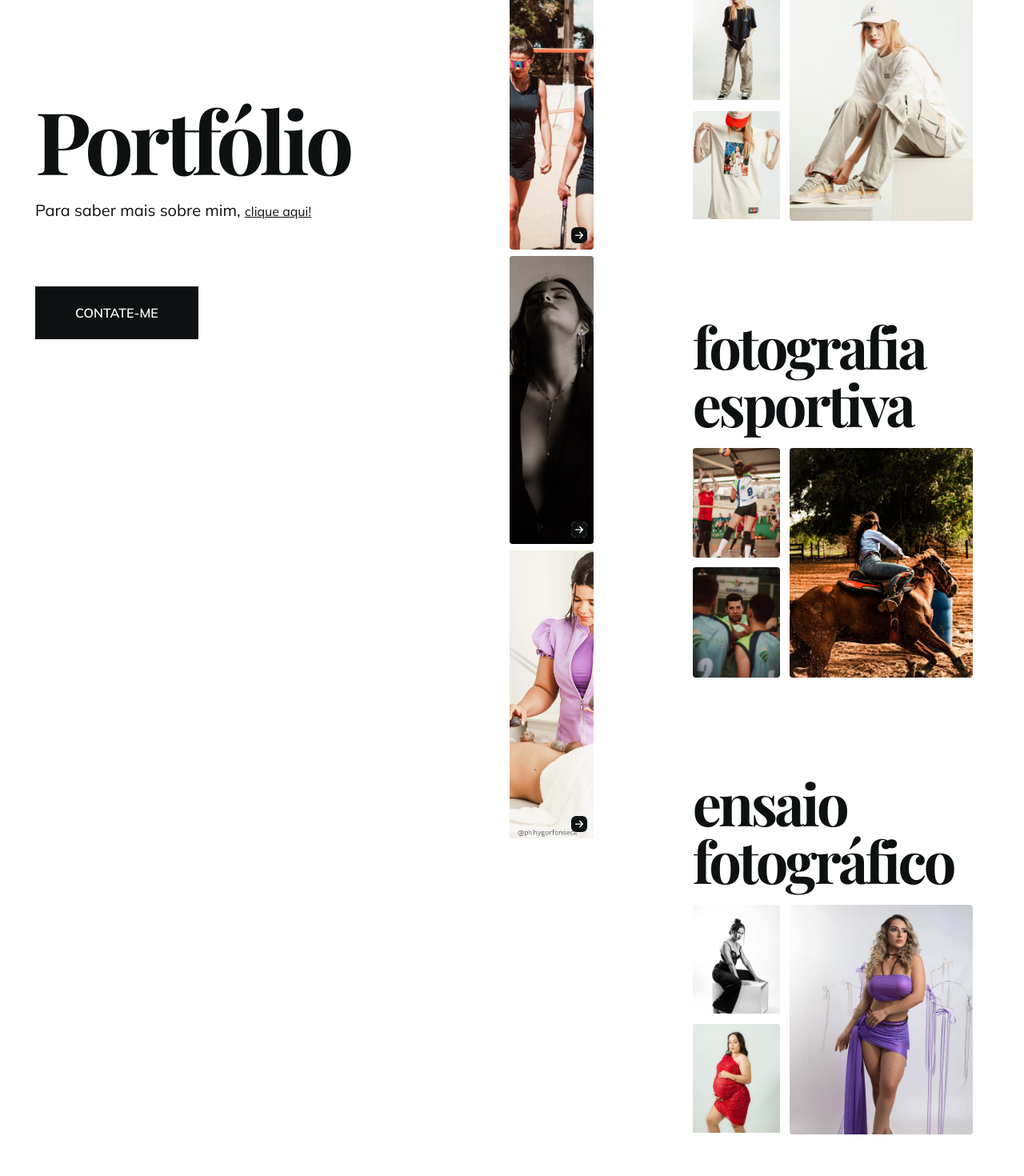
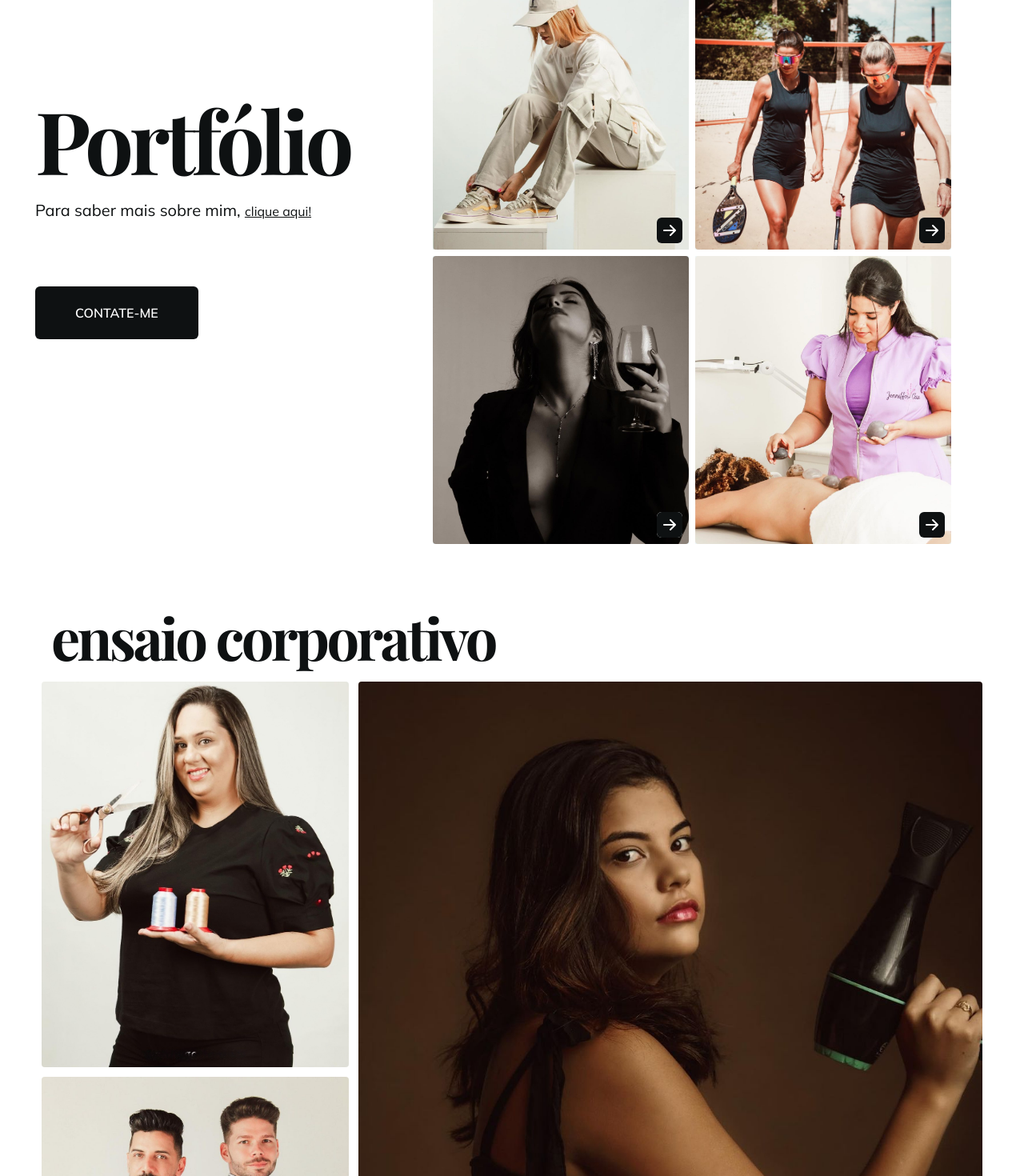
Before and after one commit to dheysson/portfoliohygorfonseca, a React (Create React App) app: page /portfolio in a window 1280 px wide. Shown: the part 140-1610 px from the top of the page at 80% size. Built offline with nearby package versions, Linux system fonts and the light colour scheme; a web font is replaced by a local one.

Commit message:
test purpose

```diff
--- a/src/index.css
+++ b/src/index.css
@@ -8,7 +8,7 @@
   }
 
   .title_grid {
-    @apply grid grid-cols-3 gap-3 pt-0 space-y-0 bg-white lg:space-y-0 lg:grid lg:gap-3 lg:grid-rows-2 m-5;
+    @apply grid grid-cols-3 gap-2 pt-0 space-y-0 bg-white lg:space-y-0 lg:grid lg:gap-3 lg:grid-rows-2 m-2;
   }
 
   .reveal.active {
@@ -43,7 +43,18 @@
     @apply h-screen w-screen;
   }
   .btn {
-    @apply py-[18px] px-[50px] h-[66px] flex items-center justify-center text-base uppercase font-secondary font-semibold bg-primary text-white;
+    @apply rounded-md py-[18px] px-[50px] h-[66px] flex items-center justify-center text-base uppercase font-secondary font-semibold bg-primary text-white;
+  }
+
+
+  * {
+    -webkit-touch-callout: none; /* iOS Safari */
+      -webkit-user-select: none; /* Safari */
+       -khtml-user-select: none; /* Konqueror HTML */
+         -moz-user-select: none; /* Old versions of Firefox */
+          -ms-user-select: none; /* Internet Explorer/Edge */
+              user-select: none; /* Non-prefixed version, currently
+                                    supported by Chrome, Edge, Opera and Firefox */
   }
 
   /* width */
--- a/src/pages/Portfolio.js
+++ b/src/pages/Portfolio.js
@@ -52,6 +52,26 @@ const Portfolio = () => {
 
   window.addEventListener("scroll", reveal);
 
+  // scroll into view
+  document.querySelectorAll('.button').forEach(element => element.addEventListener("click", (ev) => {
+    var id = ev.target.parentNode.parentNode.getAttribute('id');
+    var grids = document.querySelectorAll('.id');
+    switch(id) {
+      case '0':
+        grids[1].firstChild.scrollIntoView();
+         break;
+      case '1':
+        grids[2].firstChild.scrollIntoView();
+        break;
+      case '2':
+        grids[3].firstChild.scrollIntoView();
+        break;
+        case '3':
+        grids[0].firstChild.scrollIntoView();
+        break;
+    }
+  }))
+
   const {mouseEnterHandler, mouseLeaverHandler} = useContext(CursorContext)
   return (
     <motion.section
@@ -60,7 +80,9 @@ const Portfolio = () => {
     exit={{opacity: 0, y: '100%'}}
     transition={transition1}
     className='section'>
-      <div className='container mx-auto h-full relative cursor-pointer'>
+
+      {/* No modo Desktop */}
+      <div className='hidden xl:block container mx-auto h-full relative cursor-pointer'>
         <div className='flex flex-col lg:flex-row h-full items-center
         justify-start gap-x-24 text-center lg:text-left pt-24 lg:pt-36 pb-8'>
           {/* text */}
@@ -82,16 +104,18 @@ const Portfolio = () => {
                   Contate-me
               </Link>
           </motion.div>
-          <i class='BsFillCaretDownFill'></i>
+
           {/* THUMBS*/}
-          <div className='grid grid-rows-2 gap-2 m-2 relative'>
+          <div className='grid grid-cols-2 gap-2 m-2 relative'>
             {/* image */}
             <motion.div
             whileHover={{opacity: '0.5'}}
             className='max-w-[540px] lg:max-w-[320px] h-[420px] lg:h-[360px]
             bg-[#E4E8E5] overflow-hidden'>
               <div className='relative'>
-                <BsFillArrowRightSquareFill className='z-10 m-2 bottom-0 right-0 absolute w-5 h-5 bg-white rounded-md' />
+                <a className='button' id='0'>
+                  <BsFillArrowRightSquareFill className='z-10 m-2 bottom-0 right-0 absolute w-8 h-8 bg-white rounded-md' />
+                </a>
                 <img className='w-[540px] object-top object-cover h-[420px] lg:h-[360px]
                 hover:scale-110 transition-all duration-500 rounded' src={Thumb1} alt=''/>
               </div>
@@ -102,7 +126,157 @@ const Portfolio = () => {
             className='max-w-[540px] lg:max-w-[320px] h-[420px] lg:h-[360px]
              bg-accent overflow-hidden'>
               <div className='relative'>
-                <BsFillArrowRightSquareFill className='z-10 m-2 bottom-0 right-0 absolute w-5 h-5 bg-white rounded-md' />
+                <a className='button' id='1'>
+                  <BsFillArrowRightSquareFill className='z-10 m-2 bottom-0 right-0 absolute w-8 h-8 bg-white rounded-md' />
+                </a>
+                <img className='w-[540px] object-cover h-[420px] lg:h-[360px]
+                hover:scale-110 transition-all duration-500 rounded' src={Thumb2} alt=''/>
+              </div>
+            </motion.div>
+
+            <motion.div
+            whileHover={{opacity: '0.5'}}
+            className='max-w-[540px] lg:max-w-[320px] h-[420px] lg:h-[360px]
+             bg-accent overflow-hidden'>
+              <div className='relative'>
+                <div>
+                  <a className='button' id='2'>
+                    <BsFillArrowRightSquareFill className='z-10 m-2 bottom-0 right-0 absolute w-8 h-8 bg-white rounded-md' />
+                  </a>
+                  <img className='w-[540px] object-top object-cover h-[420px] lg:h-[360px]
+                  hover:scale-110 transition-all duration-500 rounded' src={Thumb3} alt=''/>
+                </div>
+              </div>
+            </motion.div>
+
+            <motion.div
+            whileHover={{opacity: '0.5'}}
+            className='max-w-[540px] lg:max-w-[320px] h-[420px] lg:h-[360px]
+             bg-accent overflow-hidden'>
+              <div className='relative'>
+                <a className='button' id='3'>
+                  <BsFillArrowRightSquareFill className='z-10 m-2 bottom-0 right-0 absolute w-8 h-8 bg-white rounded-md' />
+                </a>
+                <img className='w-[540px] object-top object-cover h-[420px] lg:h-[360px]
+                hover:scale-110 transition-all duration-500 rounded' src={Thumb4} alt=''/>
+              </div>
+            </motion.div>
+          </div>
+        </div>
+
+        {/* IMAGE GRIDS */}
+        <div className="container mx-auto pt-30 pb-10 ">
+          {/* ENSAIO CORPORATIVO */}
+          <div className='reveal id pt-20 translate-y-[150px] opacity-0 relative transition-all ease-in duration-1000'>
+            <h1 className='h1_v1 text-[42px] xl:text-7xl m-5'>ensaio corporativo</h1>
+            <div className="title_grid">
+              <div className="w-full rounded overflow-hidden flex">
+                  <img className='img__zoom object-cover' src={Photo2_4} />
+              </div>
+              <div className="w-full col-span-2 row-span-2 rounded overflow-hidden">
+                  <img className='img__zoom' src={Photo1_4} />
+              </div>
+              <div className="w-full rounded overflow-hidden flex">
+                  <img className='img__zoom object-cover' src={Photo3_4} />
+              </div>
+            </div>
+          </div>
+          {/* fotografia de moda */}
+          <div className='reveal id pt-20 translate-y-[150px] opacity-0 relative transition-all ease-in duration-1000'>
+            <h1 className='h1_v1 text-[42px] xl:text-7xl m-5'>fotografia de moda</h1>
+            <div className="title_grid">
+              <div className="w-full rounded overflow-hidden">
+                  <img className='img__zoom' src={Photo2} />
+              </div>
+              <div className="w-full col-span-2 row-span-2 rounded overflow-hidden">
+                  <img className='img__zoom' src={Photo1} />
+              </div>
+              <div className="w-full rounded overflow-hidden">
+                  <img className='img__zoom' src={Photo3} />
+              </div>
+            </div>
+          </div>
+          {/* esportiva */}
+          <div className='reveal id pt-20 translate-y-[150px] opacity-0 relative transition-all ease-in duration-1000'>
+            <h1 className='h1_v1 text-[42px] xl:text-7xl m-5'>fotografia esportiva</h1>
+            <div className="title_grid">
+              <div className="w-full rounded overflow-hidden flex">
+                  <img className='img__zoom object-cover' src={Photo1_2} />
+              </div>
+              <div className="w-full col-span-2 row-span-2 rounded overflow-hidden">
+                  <img className='img__zoom' src={Photo2_2} />
+              </div>
+              <div className="w-full rounded overflow-hidden flex">
+                  <img className='img__zoom object-cover' src={Photo3_2} />
+              </div>
+            </div>
+          </div>
+          {/* ensaio */}
+          <div className='reveal id pt-20 translate-y-[150px] opacity-0 relative transition-all ease-in duration-1000'>
+            <h1 className='h1_v1 text-[42px] xl:text-7xl m-5'>ensaio fotográfico</h1>
+            <div className="title_grid">
+              <div className="w-full rounded overflow-hidden">
+                  <img className='img__zoom' src={Photo1_3} />
+              </div>
+              <div className="w-full col-span-2 row-span-2 rounded overflow-hidden">
+                  <img className='img__zoom' src={Photo3_3} />
+              </div>
+              <div className="w-full rounded overflow-hidden">
+                  <img className='img__zoom' src={Photo2_3} />
+              </div>
+            </div>
+          </div>
+        </div>
+      </div>
+
+      {/* No modo Mobile */}
+      <div className='block xl:hidden container mx-auto h-full relative cursor-pointer'>
+        <div className='flex flex-col lg:flex-row h-full items-center
+        justify-start gap-x-24 text-center lg:text-left pt-24 lg:pt-36 pb-8'>
+          {/* text */}
+          <motion.div
+          initial={{ opacity: 0, y: '-50%' }}
+          animate={{ opacity: 1, y: 0 }}
+          exit={{ opacity: 0, y: '-50%' }}
+          transition={transition1}
+          onMouseEnter={mouseEnterHandler}
+          onMouseLeave={mouseLeaverHandler}
+          className='flex flex-col lg:items-start h-[732px]'
+          >
+              <h1 className='h1 pb-0 mt-0 xl:mt-40'>Portfólio</h1>
+              <div className='pb-5 xl:pb-20'>
+                <a className='text-[20px]'>Para saber mais sobre mim, </a>
+                <a className='underline' href='/about'>clique aqui!</a>
+              </div>
+              <Link to={'/contact'} className='btn mb-0 mx-auto lg:mx-0'>
+                  Contate-me
+              </Link>
+          </motion.div>
+
+          {/* THUMBS*/}
+          <div className='grid grid-rows-2 gap-2 m-2 relative'>
+            {/* image */}
+            <motion.div
+            whileHover={{opacity: '0.5'}}
+            className='max-w-[540px] lg:max-w-[320px] h-[420px] lg:h-[360px]
+            bg-[#E4E8E5] overflow-hidden'>
+              <div className='relative'>
+                <a id='0'>
+                  <BsFillArrowRightSquareFill className='z-10 m-2 bottom-0 right-0 absolute w-10 h-10 bg-white rounded-md' />
+                </a>
+                <img className='w-[540px] object-top object-cover h-[420px] lg:h-[360px]
+                hover:scale-110 transition-all duration-500 rounded' src={Thumb1} alt=''/>
+              </div>
+            </motion.div>
+
+            <motion.div
+            whileHover={{opacity: '0.5'}}
+            className='max-w-[540px] lg:max-w-[320px] h-[420px] lg:h-[360px]
+             bg-accent overflow-hidden'>
+              <div className='relative'>
+                <a id='1'>
+                  <BsFillArrowRightSquareFill className='z-10 m-2 bottom-0 right-0 absolute w-10 h-10 bg-white rounded-md' />
+                </a>
                 <img className='w-[540px] object-cover h-[420px] lg:h-[360px]
                 hover:scale-110 transition-all duration-500 rounded' src={Thumb2} alt=''/>
               </div>
@@ -115,11 +289,12 @@ const Portfolio = () => {
              bg-accent overflow-hidden'>
               <div className='relative'>
                 <div>
-                  <BsFillArrowRightSquareFill className='z-10 m-2 bottom-0 right-0 absolute w-5 h-5 bg-white rounded-md' />
-
+                  <a id='2'>
+                    <BsFillArrowRightSquareFill className='z-10 m-2 bottom-0 right-0 absolute w-10 h-10 bg-white rounded-md' />
+                  </a>
+                  <img className='w-[540px] object-top object-cover h-[420px] lg:h-[360px]
+                  hover:scale-110 transition-all duration-500 rounded' src={Thumb3} alt=''/>
                 </div>
-                <img className='w-[540px] object-top object-cover h-[420px] lg:h-[360px]
-                hover:scale-110 transition-all duration-500 rounded' src={Thumb3} alt=''/>
               </div>
             </motion.div>
 
@@ -128,7 +303,9 @@ const Portfolio = () => {
             className='max-w-[540px] lg:max-w-[320px] h-[420px] lg:h-[360px]
              bg-accent overflow-hidden'>
               <div className='relative'>
-                <BsFillArrowRightSquareFill className='z-10 m-2 bottom-0 right-0 absolute w-5 h-5 bg-white rounded-md' />
+                <a id='3'>
+                  <BsFillArrowRightSquareFill className='z-10 m-2 bottom-0 right-0 absolute w-10 h-10 bg-white rounded-md' />
+                </a>
                 <img className='w-[540px] object-top object-cover h-[420px] lg:h-[360px]
                 hover:scale-110 transition-all duration-500 rounded' src={Thumb4} alt=''/>
               </div>
@@ -140,70 +317,67 @@ const Portfolio = () => {
           {/* IMAGE GRIDS */}
           <div className="container mx-auto pt-30 pb-10 ">
           {/* ENSAIO CORPORATIVO */}
-          <div className='reveal pt-20 translate-y-[150px] opacity-0 relative transition-all ease-in duration-1000'>
+          <div className='reveal id pt-20 translate-y-[150px] opacity-0 relative transition-all ease-in duration-1000'>
             <h1 className='h1_v1 text-[42px] xl:text-7xl m-5'>ensaio corporativo</h1>
-            <div class="title_grid">
-              <div class="w-full rounded overflow-hidden flex">
+            <div className="title_grid">
+              <div className="w-full rounded overflow-hidden flex">
                   <img className='img__zoom object-cover' src={Photo2_4} />
               </div>
-              <div class="w-full col-span-2 row-span-2 rounded overflow-hidden">
+              <div className="w-full col-span-2 row-span-2 rounded overflow-hidden">
                   <img className='img__zoom' src={Photo1_4} />
               </div>
-              <div class="w-full rounded overflow-hidden flex">
+              <div className="w-full rounded overflow-hidden flex">
                   <img className='img__zoom object-cover' src={Photo3_4} />
               </div>
             </div>
           </div>
           {/* fotografia de moda */}
-          <div className='reveal pt-20 translate-y-[150px] opacity-0 relative transition-all ease-in duration-1000'>
+          <div className='reveal id pt-20 translate-y-[150px] opacity-0 relative transition-all ease-in duration-1000'>
             <h1 className='h1_v1 text-[42px] xl:text-7xl m-5'>fotografia de moda</h1>
-            <div class="title_grid">
-              <div class="w-full rounded overflow-hidden">
+            <div className="title_grid">
+              <div className="w-full rounded overflow-hidden">
                   <img className='img__zoom' src={Photo2} />
               </div>
-              <div class="w-full col-span-2 row-span-2 rounded overflow-hidden">
+              <div className="w-full col-span-2 row-span-2 rounded overflow-hidden">
                   <img className='img__zoom' src={Photo1} />
               </div>
-              <div class="w-full rounded overflow-hidden">
+              <div className="w-full rounded overflow-hidden">
                   <img className='img__zoom' src={Photo3} />
               </div>
             </div>
           </div>
           {/* esportiva */}
-          <div className='reveal pt-20 translate-y-[150px] opacity-0 relative transition-all ease-in duration-1000'>
+          <div className='reveal id pt-20 translate-y-[150px] opacity-0 relative transition-all ease-in duration-1000'>
             <h1 className='h1_v1 text-[42px] xl:text-7xl m-5'>fotografia esportiva</h1>
-            <div class="title_grid">
-              <div class="w-full rounded overflow-hidden flex">
+            <div className="title_grid">
+              <div className="w-full rounded overflow-hidden flex">
                   <img className='img__zoom object-cover' src={Photo1_2} />
               </div>
-              <div class="w-full col-span-2 row-span-2 rounded overflow-hidden">
+              <div className="w-full col-span-2 row-span-2 rounded overflow-hidden">
                   <img className='img__zoom' src={Photo2_2} />
               </div>
-              <div class="w-full rounded overflow-hidden flex">
+              <div className="w-full rounded overflow-hidden flex">
                   <img className='img__zoom object-cover' src={Photo3_2} />
               </div>
             </div>
           </div>
           {/* ensaio */}
-          <div className='reveal pt-20 translate-y-[150px] opacity-0 relative transition-all ease-in duration-1000'>
+          <div className='reveal id pt-20 translate-y-[150px] opacity-0 relative transition-all ease-in duration-1000'>
             <h1 className='h1_v1 text-[42px] xl:text-7xl m-5'>ensaio fotográfico</h1>
-            <div class="title_grid">
-              <div class="w-full rounded overflow-hidden">
+            <div className="title_grid">
+              <div className="w-full rounded overflow-hidden">
                   <img className='img__zoom' src={Photo1_3} />
               </div>
-              <div class="w-full col-span-2 row-span-2 rounded overflow-hidden">
+              <div className="w-full col-span-2 row-span-2 rounded overflow-hidden">
                   <img className='img__zoom' src={Photo3_3} />
               </div>
-              <div class="w-full rounded overflow-hidden">
+              <div className="w-full rounded overflow-hidden">
                   <img className='img__zoom' src={Photo2_3} />
               </div>
             </div>
           </div>
         </div>
         </div>
-
-
-
       </div>
     </motion.section>
   );
```
Also changed, not shown: src/img/header/logo.png.
